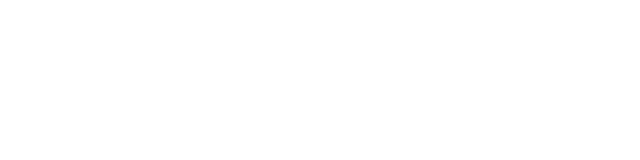
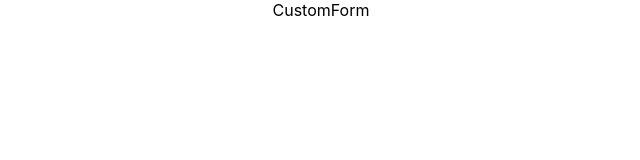
Before and after one commit to i-am-choco/approval-flow, a React (Create React App) app in the folder packages/example/: page /form in a window 1280 px wide. Before the commit this address had no page. Shown: the top 160 px of the page, without its empty margins (319-959 px from the left). Built offline with nearby package versions, Linux system fonts and the light colour scheme.

Commit message:
demo: 自定义表单演示项目

```diff
--- a/packages/example/package.json
+++ b/packages/example/package.json
@@ -16,6 +16,7 @@
     "typescript": "^4.9.5",
     "web-vitals": "^2.1.4",
     "approval-flow": "*",
+    "custom-form": "*",
     "@sj-distributor/eslint-plugin-react": "^0.7.1",
     "@typescript-eslint/eslint-plugin": "^6.18.1",
     "@typescript-eslint/parser": "^6.18.1",
--- a/packages/example/src/app.tsx
+++ b/packages/example/src/app.tsx
@@ -3,16 +3,18 @@
 import React from "react";
 import { BrowserRouter, Route, Routes } from "react-router-dom";
 
-import { Demo } from "./demo/demo";
-import { Flow } from "./demo/flow";
+// import { Demo } from "./demo/demo";
+// import { Flow } from "./demo/flow";
+import { Form } from "./demo/form";
 
 export const App = () => {
   return (
     <div className="App">
       <BrowserRouter>
         <Routes>
-          <Route path="/" element={<Demo />} />
-          <Route path="/flow/:id" element={<Flow />} />
+          {/* <Route path="/" element={<Demo />} /> */}
+          {/* <Route path="/flow/:id" element={<Flow />} /> */}
+          <Route path="/form" element={<Form />} />
         </Routes>
       </BrowserRouter>
     </div>
--- /dev/null
+++ b/packages/example/src/demo/form.tsx
@@ -0,0 +1,5 @@
+import { CustomForm } from "custom-form";
+import React from "react";
+export const Form = () => {
+  return <CustomForm />;
+};
```
